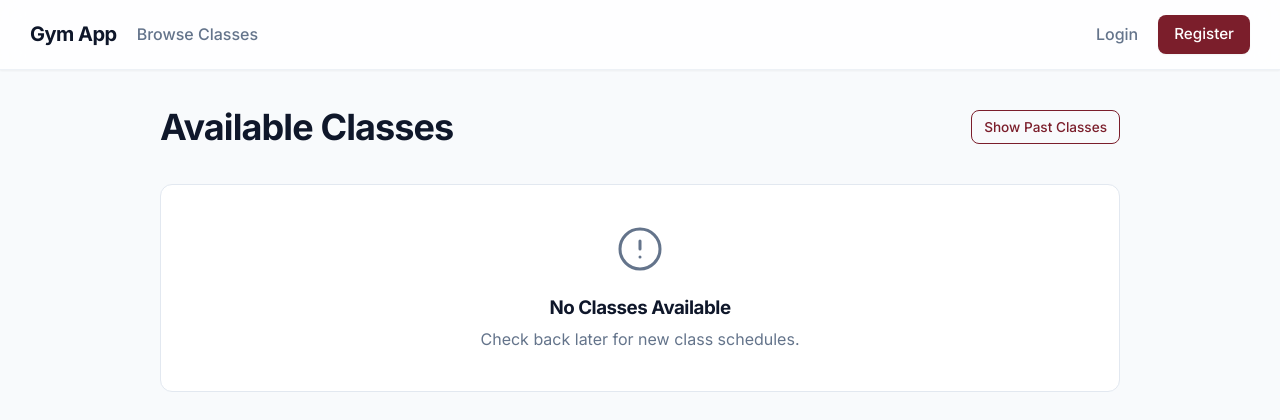
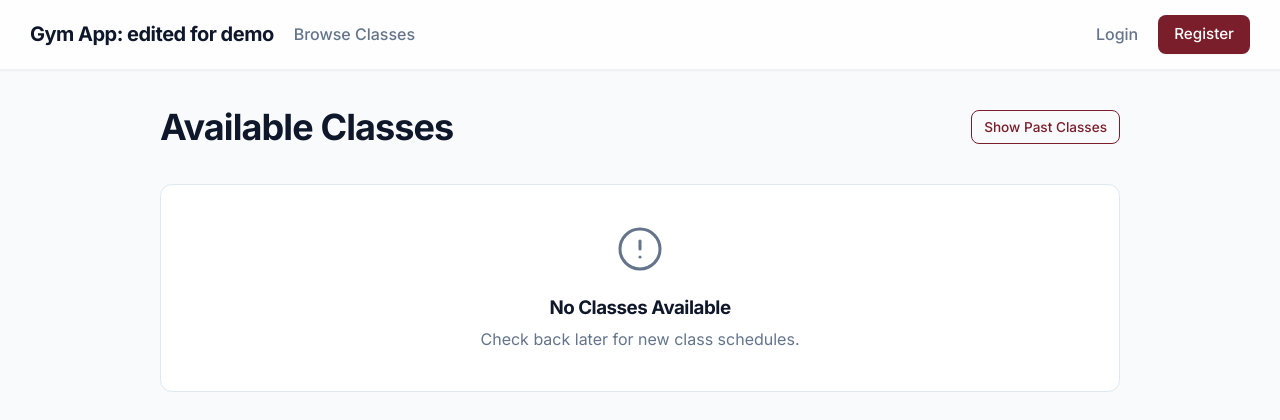
Before and after one commit to IsroilovA/gym_class_management, a Django app: page /classes/ in a window 1280 px wide. Shown: the top 420 px of the page. Run offline with Django 5.2, Linux system fonts and the light colour scheme; data that the repository does not hold is empty.

Commit message:
ci/cd demo

```diff
--- a/templates/base.html
+++ b/templates/base.html
@@ -14,7 +14,7 @@
 
 <body>
     <nav>
-        <a href="{% url 'class-list' %}"><strong>Gym App</strong></a>
+        <a href="{% url 'class-list' %}"><strong>Gym App: edited for demo</strong></a>
         <a href="{% url 'class-list' %}">Browse Classes</a>
         {% if user.is_authenticated %}
         <a href="{% url 'booking-list' %}">My Bookings</a>
```
